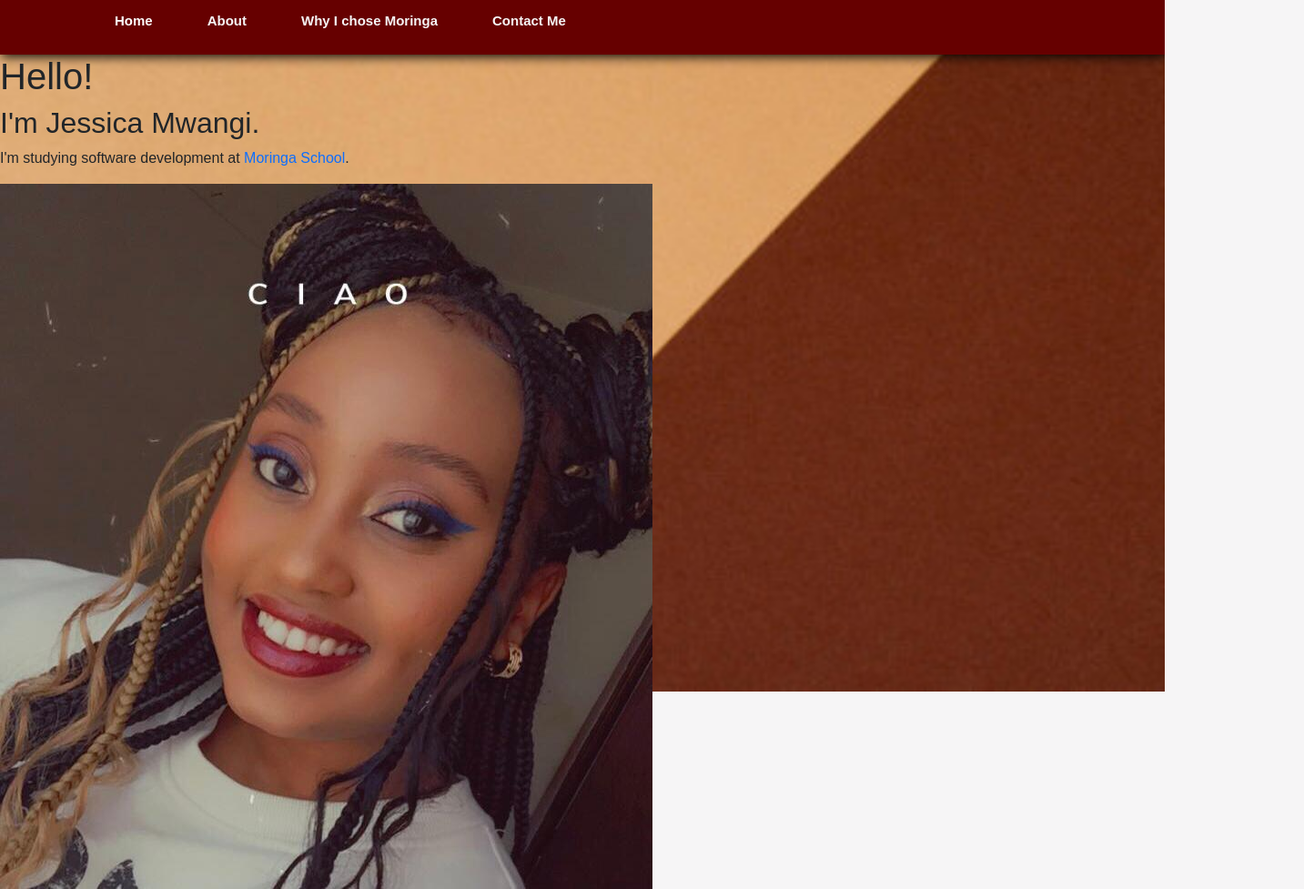
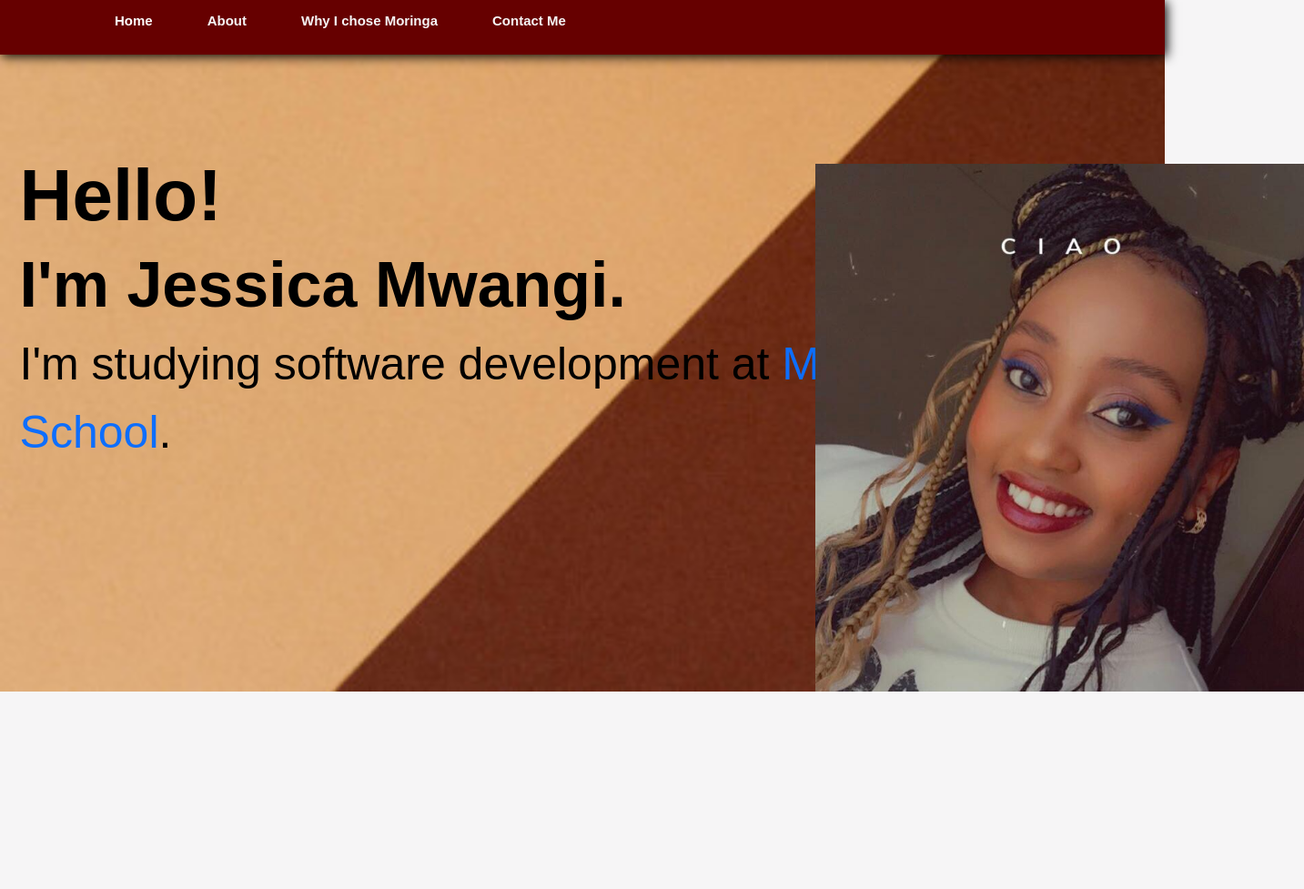
Before and after one commit to Jessicamwangi/Jessica-s-portfolio, a plain HTML site: page index.html in a window 1280 px wide. Shown: the whole page at 91% size, 1433 px wide, since content can reach past the window. After the commit the page ends 800 px from the top, so only its background shows below. Drawn offline with Linux system fonts and the light colour scheme.

Commit message:
git add css/styles.css
git commit -m

```diff
--- a/css/styles.css
+++ b/css/styles.css
@@ -12,6 +12,7 @@ a {
 section {
   width: 100%;
   height: 95vh;
+  position: relative;
   background-repeat: no-repeat;
   background-size: cover;
   background-image: url("../assets/background-image.jpg")
@@ -41,4 +42,32 @@ nav ul li a{
 }
 .text-container {
   font-family: sans-serif;
+  color: black;
+  position: absolute;
+  left: 13%;
+  top: 42%;
+  float: left;
+  transform: translate(-13%, -42%);
+
 }
+.text-container h1 {
+  font-weight: bold;
+  font-size: 80px;
+}
+.text-container h2 {
+  font-weight: bold;
+  font-size: 70px;
+}
+.text-container p {
+  font-size: 50px;
+}
+.column {
+  float: left;
+}
+.home-img {
+  height: 580px;
+  position: absolute;
+  bottom: 0px;
+  left: 70%;
+  float: right;
+}
```
